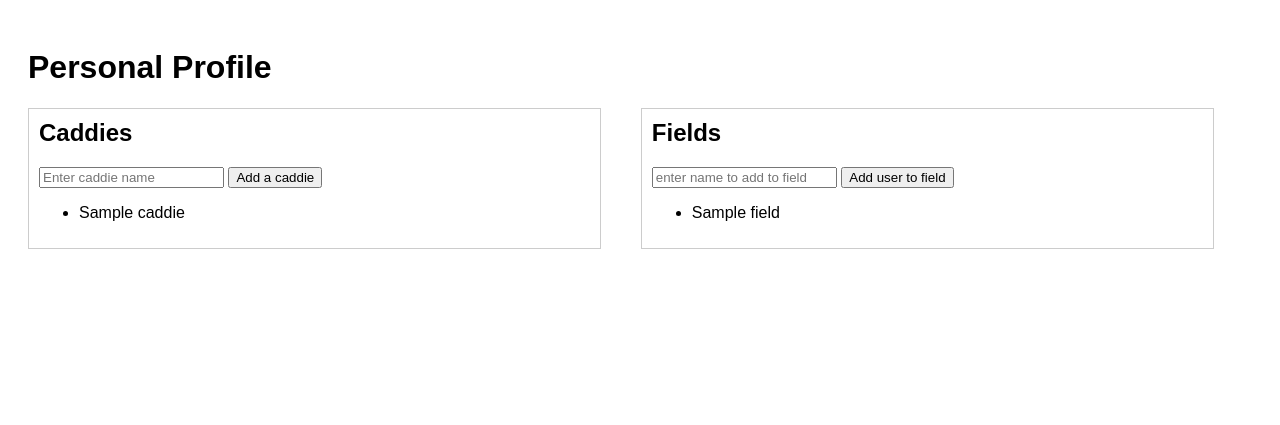
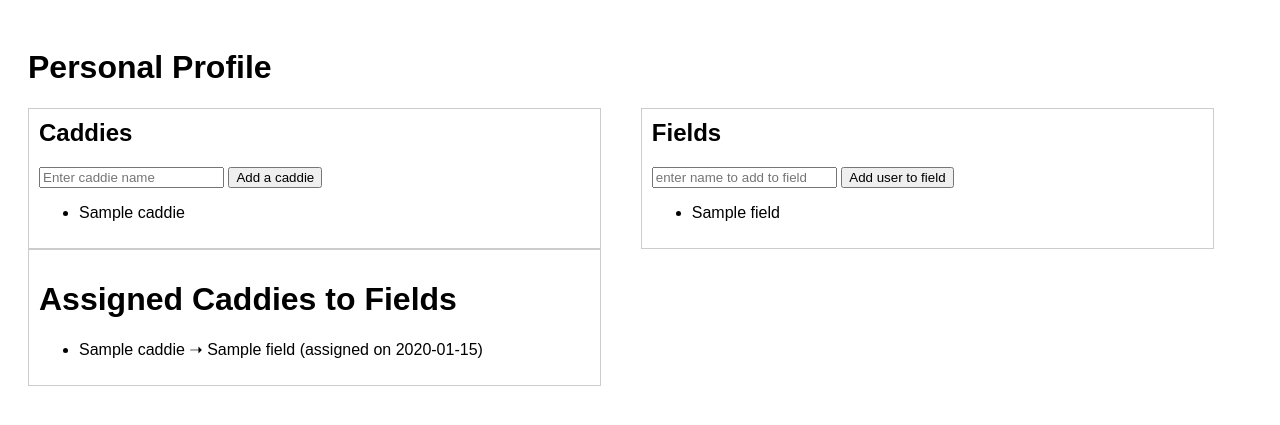
Before and after one commit to oboyle3/Caddie-Universe, a Django app: page /profile/ in a window 1280 px wide. Shown: the top 425 px of the page. Run offline with Django 5.2, Linux system fonts and the light colour scheme; tables that the repository leaves empty hold one stand-in row (values such as "Sample post").

Commit message:
relationship between caddie and field

```diff
--- a/core/admin.py
+++ b/core/admin.py
@@ -1,9 +1,10 @@
 from django.contrib import admin
 
 # Register your models here.
-from .models import ListOfCaddies,  EndUsers, TeeTime, Caddie, Field
+from .models import ListOfCaddies,  EndUsers, TeeTime, Caddie, Field, Assignment
 admin.site.register(ListOfCaddies)
 admin.site.register(TeeTime)
 admin.site.register(EndUsers)
 admin.site.register(Caddie)
 admin.site.register(Field)
+admin.site.register(Assignment)
--- a/core/models.py
+++ b/core/models.py
@@ -35,3 +35,19 @@ class Field(models.Model):
     name = models.CharField(max_length=100)
     def __str__(self):
         return self.name  # return a string directly
+
+class Assignment(models.Model):
+    #links one caddie to one feild
+    caddie = models.OneToOneField(
+        Caddie, on_delete=models.CASCADE,
+    )
+    field = models.OneToOneField(
+        Field,
+        on_delete=models.CASCADE,
+    )
+    #save the timestamp
+    assigned_at = models.DateTimeField(auto_now_add=True)
+
+    def __str__(self):
+        # For admin panel or debugging: "John Doe ➝ Augusta National"
+        return f"{self.caddie.name} ➝ {self.field.name}"
--- a/core/views.py
+++ b/core/views.py
@@ -1,5 +1,5 @@
 from django.shortcuts import redirect, render
-from .models import ListOfCaddies, Caddie, Field
+from .models import ListOfCaddies, Caddie, Field,Assignment
 # Create your views here.
 def landing_page(request):
     return render(request, "core/landing.html")
@@ -8,6 +8,7 @@ def personal_profile(request):
     #get the caddies and failds from the database
     caddies = Caddie.objects.all()
     fields = Field.objects.all()
+    assignments = Assignment.objects.all()
     #check if the form was submitted (posst request)
     if request.method == 'POST':
         #get the name value from the submitted form
@@ -27,5 +28,6 @@ def personal_profile(request):
 
     return render(request, 'core/personal_user_page.html', {
         'caddies': caddies,
-        'fields': fields
+        'fields': fields,
+        'assignments': assignments,
     })
--- a/templates/core/personal_user_page.html
+++ b/templates/core/personal_user_page.html
@@ -64,6 +64,24 @@
                 {% endfor %}
             </ul>
         </div>
+
+
+
+
+    </div>
+    <!-- assignt Widget -->
+    <div class="box">
+        <h1>Assigned Caddies to Fields</h1>
+        <ul>
+            {% for assignment in assignments %}
+                <li>
+                    {{ assignment.caddie.name }} ➝ {{ assignment.field.name }}
+                    (assigned on {{ assignment.assigned_at|date:"Y-m-d" }})
+                </li>
+            {% empty %}
+                <li class="empty">No assignments yet.</li>
+            {% endfor %}
+        </ul>
     </div>
 </body>
 </html>
```
Also changed, not shown: core/migrations/0003_assignment.py (added).
